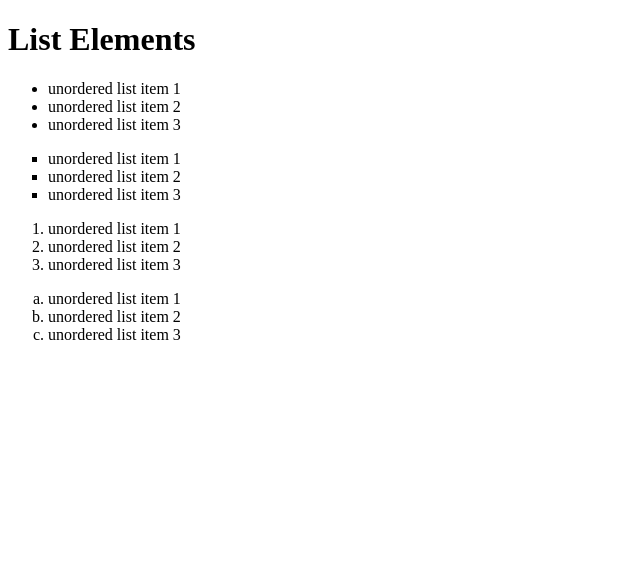
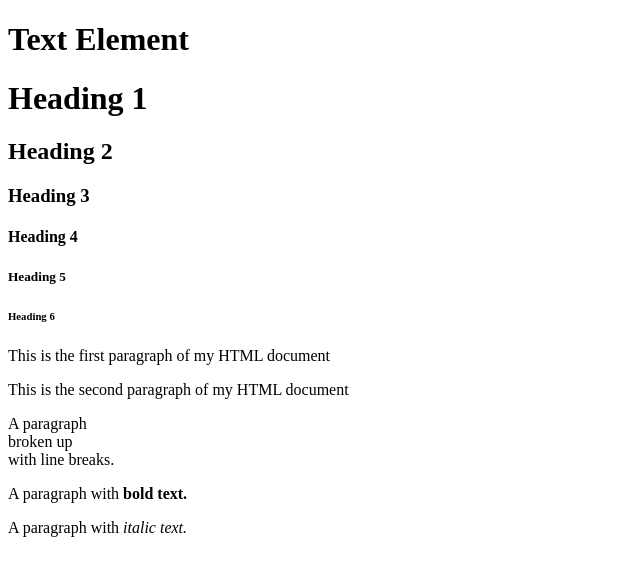
Before and after one commit to hawadiaw/course, a plain HTML site: page index.html in a window 1280 px wide. Shown: the whole page, without its empty margins (0-640 px from the left). Drawn offline with Linux system fonts and the light colour scheme.

Commit message:
Add files via upload

```diff
--- a/index.html
+++ b/index.html
@@ -3,33 +3,21 @@
 <head>
     <meta charset="UTF-8">
     <meta name="viewport" content="width=, initial-scale=1.0">
-    <title>Document</title>
+    <title>hello world</title>
 </head>
 <body>
-   <h1>List Elements</h1>
-   <ul>
-       <li>unordered list item 1</li>
-       <li>unordered list item 2</li>
-       <li>unordered list item 3</li>
-   </ul>
-   <ul type=square>
 
-    <li>unordered list item 1</li>
-    <li>unordered list item 2</li>
-    <li>unordered list item 3</li>
-
-   </ul>
-
-   <ol>
-    <li>unordered list item 1</li>
-    <li>unordered list item 2</li>
-    <li>unordered list item 3</li>
-   </ol>
-
-   <ol type=a>
-    <li>unordered list item 1</li>
-    <li>unordered list item 2</li>
-    <li>unordered list item 3</li>
-   </ol>
+    <h1>Text Element</h1>
+    <h1>Heading 1</h1>
+    <h2>Heading 2</h2>
+    <h3>Heading 3</h3>
+    <h4>Heading 4</h4>
+    <h5>Heading 5</h5>
+    <h6>Heading 6</h6>
+    <p>This is the first paragraph of my HTML document</p>
+    <p>This is the second paragraph of my HTML document</p>
+    <p>A paragraph <br> broken up <br> with line breaks.</p>
+    <p>A paragraph with <b>bold text.</b></p>
+    <p>A paragraph with <i>italic text.</i></p>
 </body>
 </html>
```
